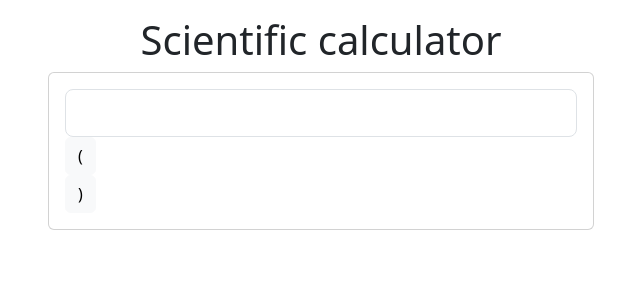
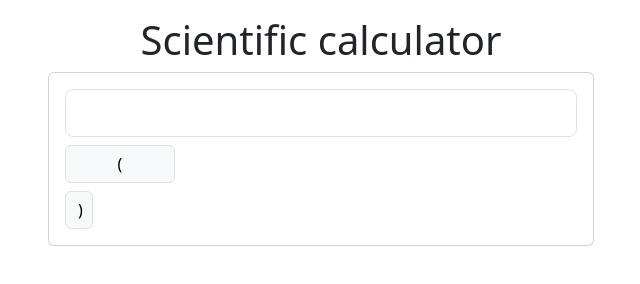
Before and after one commit to Dieufait/scientific-calculator, a plain HTML site: page src/index.html in a window 1280 px wide. Shown: the full height of the page, 319-959 px from the left. Drawn offline with nearby package versions, Linux system fonts and the light colour scheme.

Commit message:
added new

```diff
--- a/src/index.html
+++ b/src/index.html
@@ -21,11 +21,11 @@
                     aria-label=".form-control-lg example">
                   <div class="row">
                     <div class="col-3">
-                      <button type="button" class="btn btn-light">
+                      <button type="button" class="btn btn-light w-100 mt-2 border">
                         (
                       </button>
                       <div class="col-3">
-                        <button type="button" class="btn btn-light">
+                        <button type="button" class="btn btn-light w-100 mt-2 border">
                         )
                        </button>                                                                                           </div>
                     </div>
```
